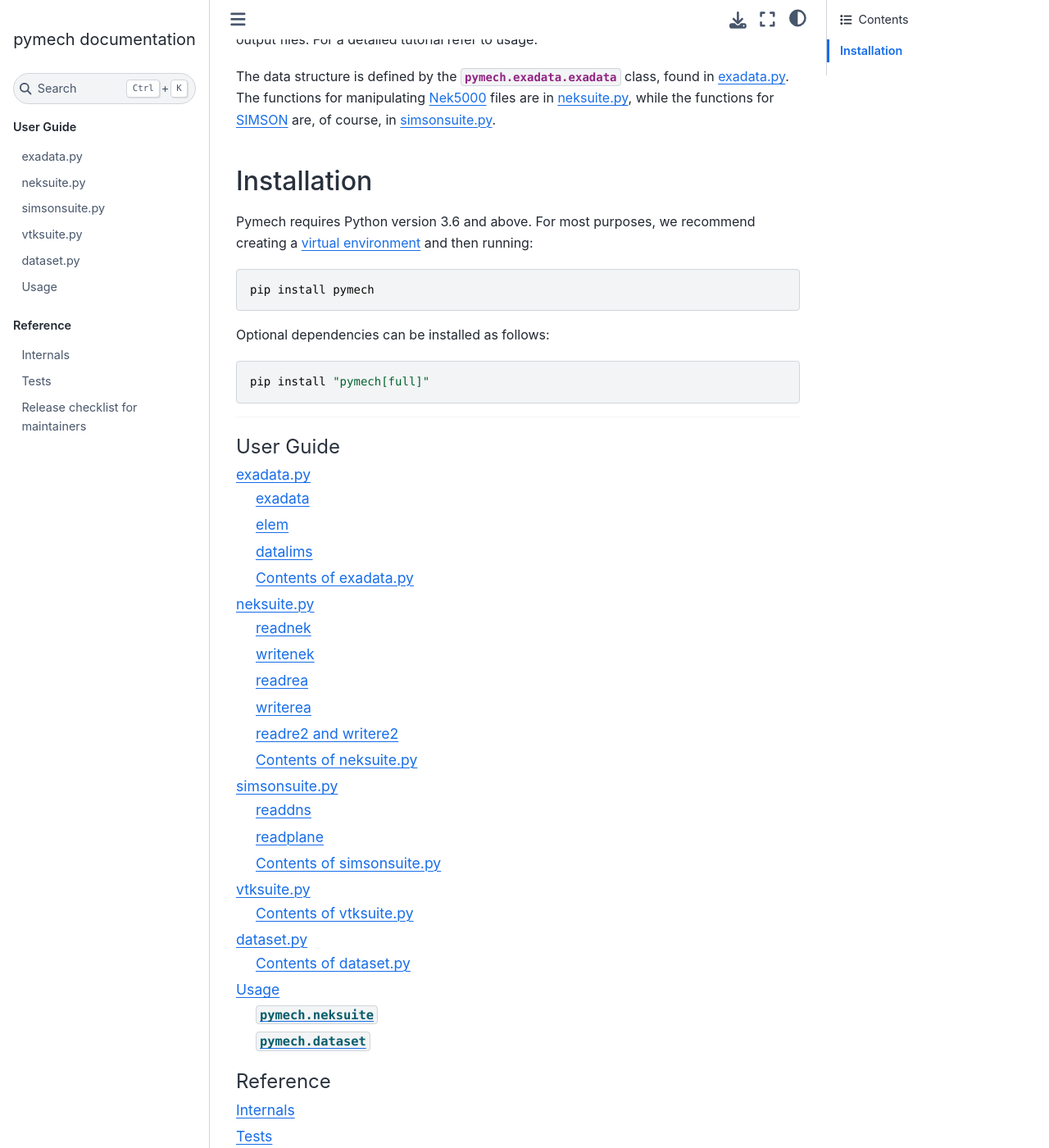
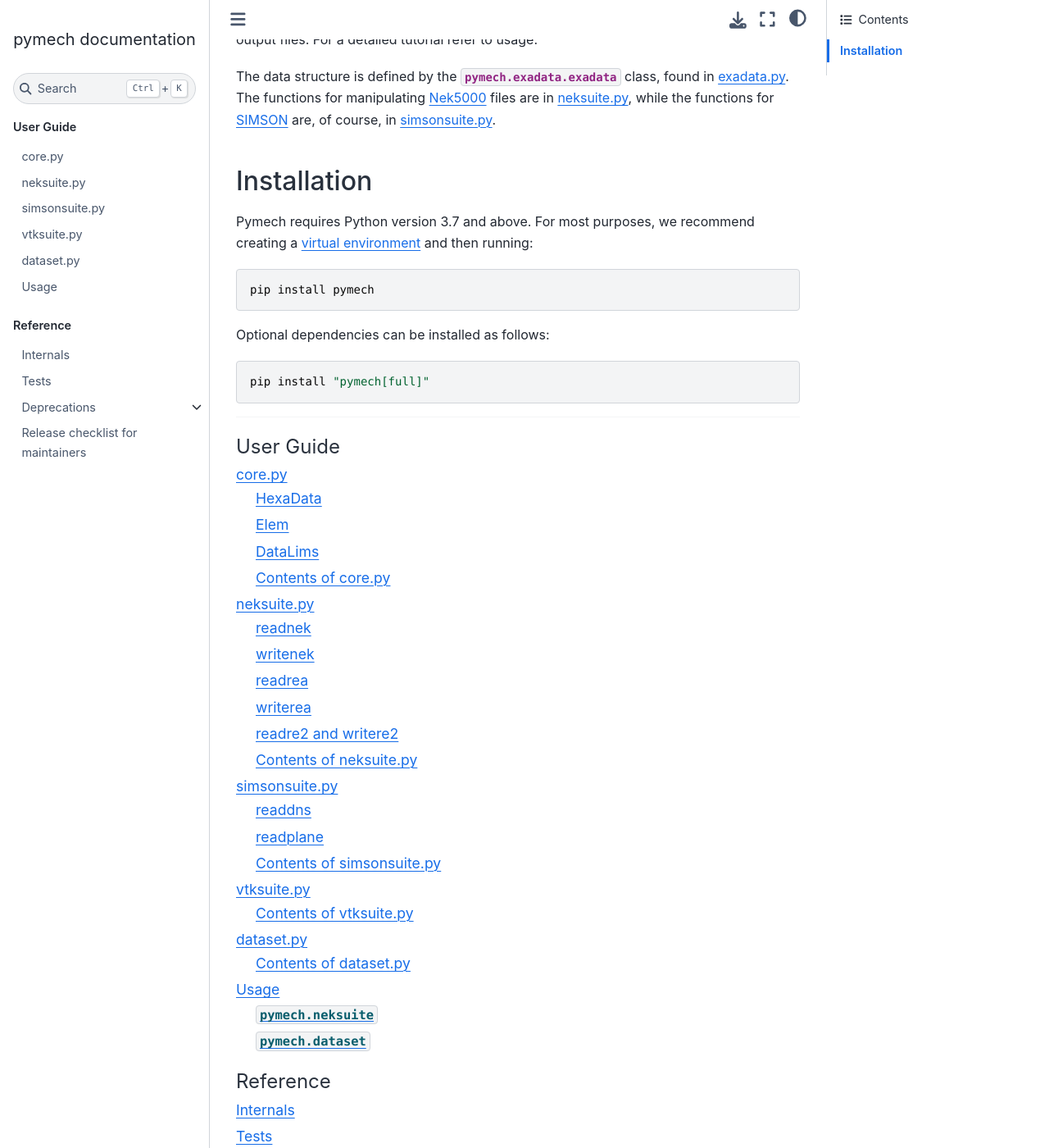
Before and after one commit to eX-Mech/pymech, a Sphinx documentation site: the page built from docs/index.rst, in a window 1280 px wide and 1400 px high, scrolled down 301 px. Shown: the whole window at 82% size. Built offline with Sphinx 7.4.7 and the Sphinx Book theme 1.1.4, drawn with Linux system fonts in a browser that asks for light colours; the version number could not be read and is left out; some of the changed text lies outside the part shown.

Commit message:
Document deprecations

```diff
--- /dev/null
+++ b/docs/deprecations.rst
@@ -0,0 +1,6 @@
+Deprecations
+============
+
+.. toctree::
+
+   exadata.rst
--- a/docs/index.rst
+++ b/docs/index.rst
@@ -25,7 +25,7 @@ functions for SIMSON_ are, of course, in :ref:`simsonsuite`.
 Installation
 ------------
 
-Pymech requires Python version 3.6 and above. For most purposes, we recommend
+Pymech requires Python version 3.7 and above. For most purposes, we recommend
 creating a `virtual environment`_ and then running::
 
    pip install pymech
@@ -42,7 +42,7 @@ Optional dependencies can be installed as follows::
    :maxdepth: 2
    :caption: User Guide
 
-   exadata.rst
+   core.rst
    neksuite.rst
    simsonsuite.rst
    vtksuite.rst
@@ -55,6 +55,7 @@ Optional dependencies can be installed as follows::
 
    internals
    tests.rst
+   deprecations.rst
    changelog.md
    contributing.md
    thanks.md
```
Also changed, not shown: CHANGELOG.md (+3 -3 lines), docs/core.rst (added, +80 -0 lines), docs/exadata.rst (+2 -71 lines), 1 other file.
